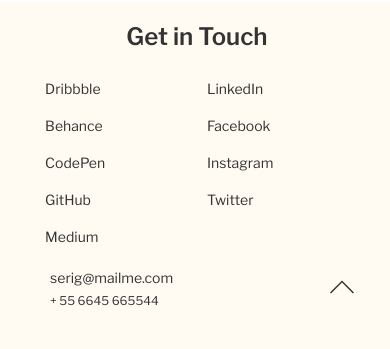
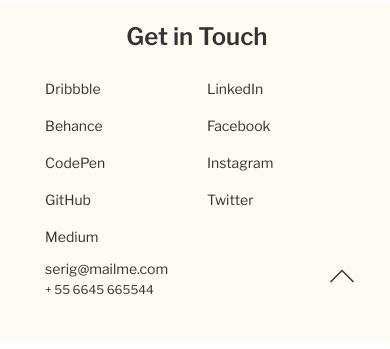
Before and after one commit to Akatosh-Kiber18/layout-according-to-the-layout, a website: page index.html in a window 390 px wide. Shown: the part 1595-1944 px from the top of the page. Drawn offline with nearby package versions, Linux system fonts and the light colour scheme.

Commit message:
work on remark (padding, background size, number&mail)

```diff
--- a/css/index.css
+++ b/css/index.css
@@ -63,7 +63,6 @@
 
 .main-container {
     margin: 0 auto;
-    max-width: 1440px;
     min-width: 375px;
 }
 
@@ -205,19 +204,7 @@
 .links-columns div {
     width: 50%;
 }
-.small-email {
-    font-size: 14px;
-    margin: 0;
-    height: 14px;
-    padding-left: 15px;
-    padding-top: 14px;
-}
-.small-number {
-    font-size: 12px;
-    margin: 0;
-    padding-top: 10px;
-    padding-left: 15px;
-}
+
 .links-bird{
     display: flex;
     position: relative;
--- a/css/media.css
+++ b/css/media.css
@@ -1,6 +1,33 @@
+html, body {
+    height: 100%;
+    display: flex;
+    flex-direction: column;
+}
+
 @media only screen and (min-width: 425px) {
     .header-container {
         min-height: 320px;
+    }
+}
+
+@media only screen and (max-width: 425px) {
+    .links-columns {
+        flex-wrap: wrap;
+    }
+    .email-number {
+        display: flex;
+        flex-wrap: wrap;
+    }
+    .number {
+        font-size: 12px;
+    }
+    .email {
+        font-size: 14px;
+    }
+    .email-number p {
+        margin: 0;
+        padding-left: 10px;
+        padding-top: 5px;
     }
 }
 
@@ -13,9 +40,6 @@
         display: none;
     }
 
-    .email-number {
-        display: none;
-    }
 }
 
 @media only screen and (max-width: 1439px) {
@@ -35,7 +59,7 @@
     h1 {
         font-weight: 700;
         padding-right: 42%;
-        padding-top: 5%;
+        padding-top: 3%;
         padding-bottom: 5%;
     }
 
@@ -152,13 +176,6 @@
         font-size: 18px;
     }
 
-    .small-email {
-        display: none;
-    }
-    .small-number {
-        display: none;
-    }
-
     .email-number {
         display: flex;
         flex-direction: column;
@@ -229,7 +246,7 @@
     }
 
     .skills {
-        padding: 3.4% 11.4%;
+        padding: 3.4% 11.4% 5%;
     }
 
     .skills img {
@@ -242,7 +259,7 @@
     }
 
     .portfolio {
-        padding: 3.4% 11.4%;
+        padding: 3.4% 11.4% 5%;
     }
 
     .links {
@@ -286,6 +303,11 @@
         font-size: 18px;
     }
 
+    .skills {
+     display: block;
+
+    }
+
     .skills img {
         width: 28.5%;
         height: 26.5%;
--- a/index.html
+++ b/index.html
@@ -163,13 +163,6 @@
                 <a href="/">GitHub</a>
                 <a href="/">Medium</a>
 
-                <p class="small-email">
-                    serig@mailme.com
-                </p>
-                <p class="small-number">
-                    + 55 6645 665544
-                </p>
-
             </div>
             <div>
                 <a href="/">LinkedIn</a>
```
